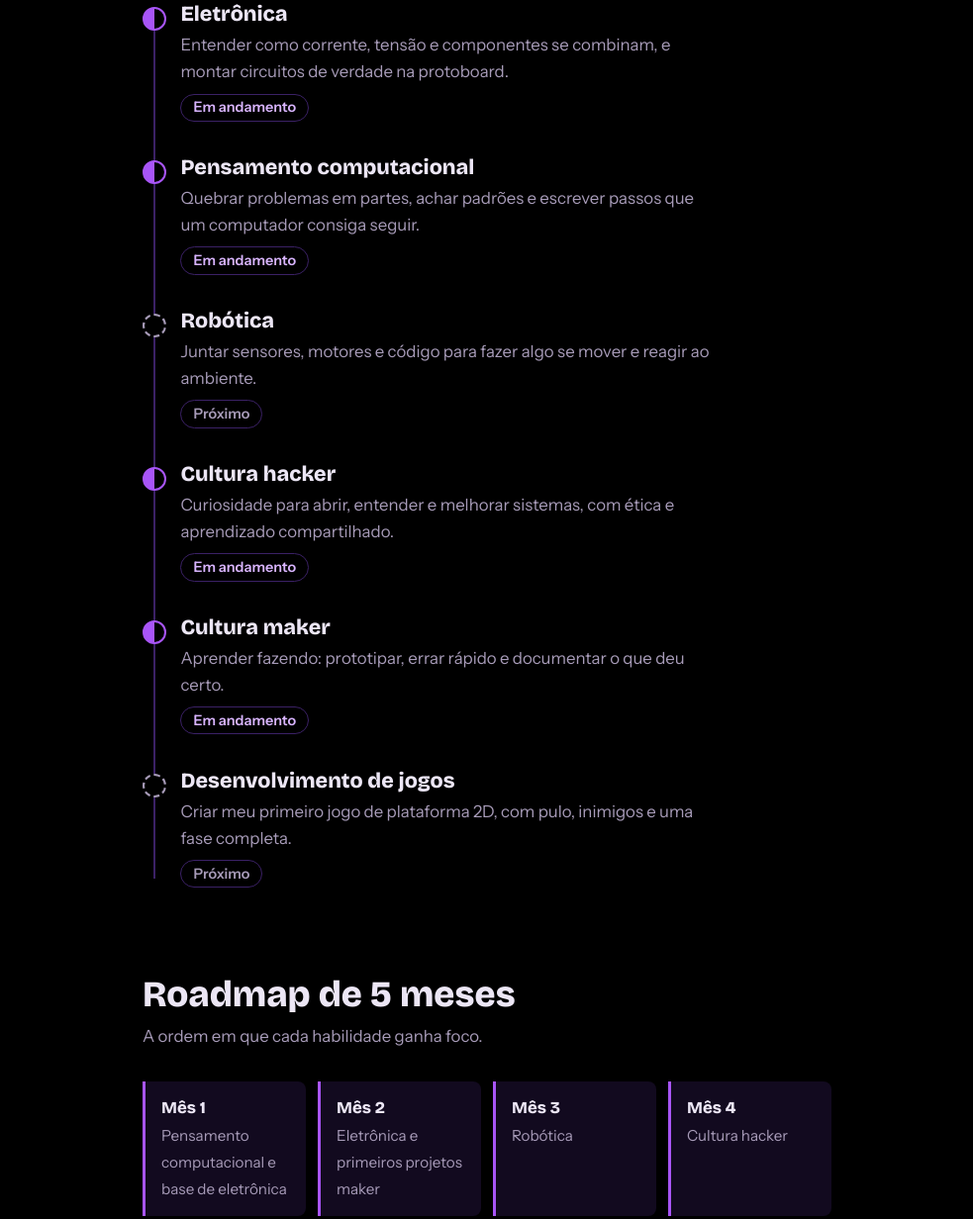
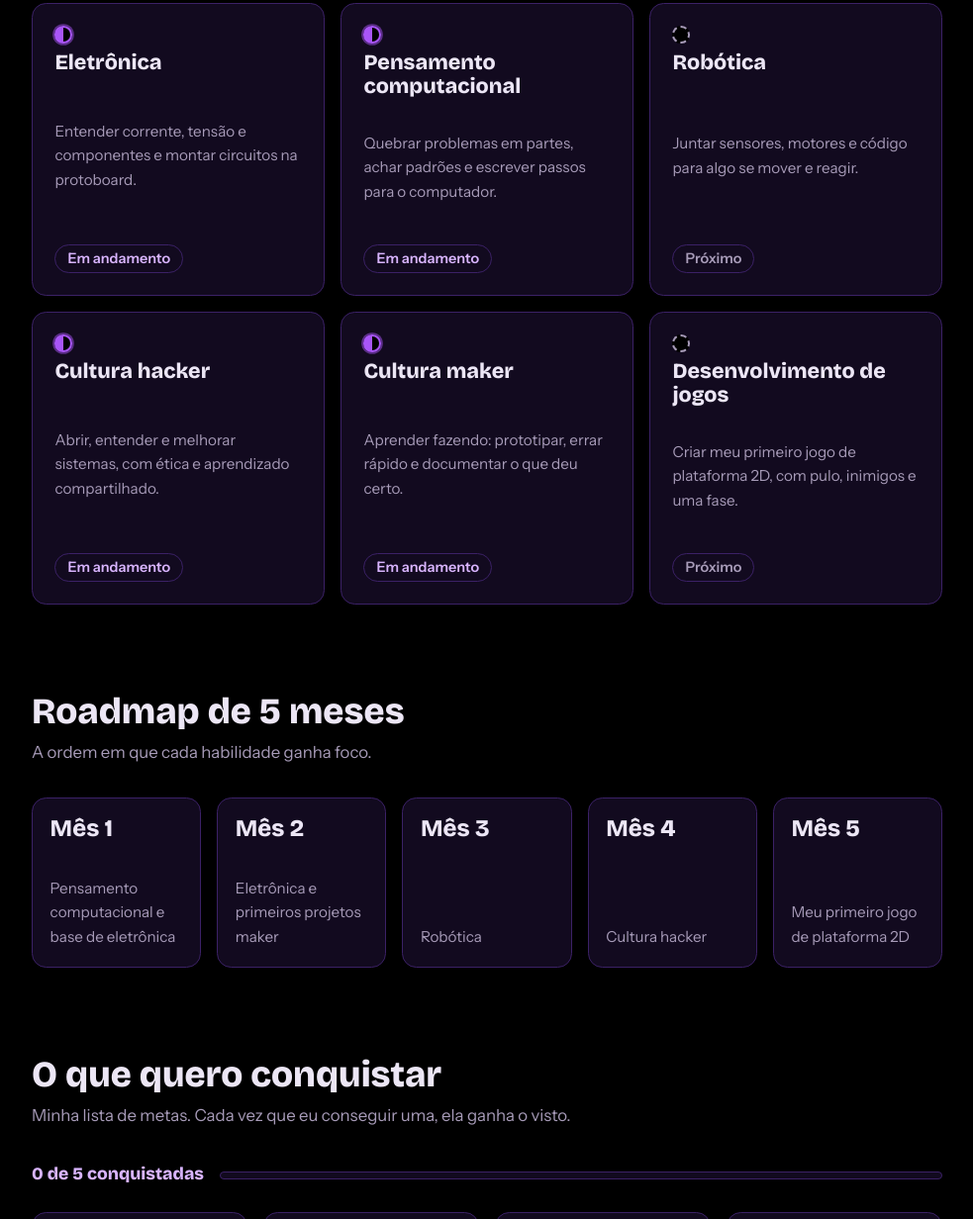
Before and after one commit to guilherme1326/guilherme, a plain HTML site: page index.html in a window 1280 px wide. Shown: the part 644-1876 px from the top of the page at 99% size, without its empty margins (148-1131 px from the left). Drawn offline with nearby package versions, Linux system fonts and the light colour scheme.

Commit message:
Update index.html

```diff
--- a/index.html
+++ b/index.html
@@ -14,7 +14,7 @@ body{margin:0;background:var(--bg);color:var(--tx);font:400 1.05rem/1.6 "Instrum
 h1,h2,h3{font-family:"Bricolage Grotesque","Instrument Sans",system-ui,sans-serif;margin:0;line-height:1.1}
 a{color:var(--acc2)}
 a:focus-visible{outline:3px solid var(--acc2);outline-offset:3px}
-.wrap{max-width:46rem;margin:0 auto;padding:0 1.25rem}
+.wrap{max-width:60rem;margin:0 auto;padding:0 1.25rem}
 nav{display:flex;gap:1.25rem;flex-wrap:wrap;padding:1.25rem 0;font-size:.95rem}
 nav a{color:var(--mut);text-decoration:none}nav a:hover{color:var(--acc2)}
 .hero{padding:3.5rem 0 2rem}
@@ -33,44 +33,56 @@ h2{font-size:clamp(1.7rem,5vw,2.3rem);font-weight:800;margin-bottom:.5rem}
 .legend .l1::before{background:var(--acc)}
 .legend .l2::before{background:linear-gradient(90deg,var(--acc) 50%,transparent 50%)}
 .legend .l3::before{border-style:dashed;border-color:var(--mut)}
-.trace{list-style:none;margin:0;padding:0 0 0 2.4rem;position:relative}
-.trace::before{content:"";position:absolute;left:.7rem;top:.6rem;bottom:.6rem;width:2px;background:var(--line)}
-.trace li{position:relative;padding:0 0 2.2rem}
-.trace li:last-child{padding-bottom:0}
-.node{position:absolute;left:-2.4rem;top:.25rem;width:1.5rem;height:1.5rem;border-radius:50%;border:2px solid var(--acc);background:var(--bg)}
-.done .node{background:var(--acc);box-shadow:0 0 0 4px #a855f740}
-.doing .node{background:linear-gradient(90deg,var(--acc) 50%,var(--bg) 50%)}
-.next .node{border-style:dashed;border-color:var(--mut)}
-.trace h3{font-size:1.35rem;font-weight:800}
-.trace p{margin:.35rem 0 .5rem;color:var(--mut);max-width:34rem}
 .st{display:inline-block;font-size:.9rem;font-weight:600;color:var(--acc2);border:1px solid var(--line);border-radius:999px;padding:.1rem .75rem}
-.next .st{color:var(--mut)}
 /* roadmap */
-.road{display:grid;gap:.75rem;grid-template-columns:repeat(auto-fit,minmax(8.5rem,1fr))}
-.road div{background:var(--surf);border-left:3px solid var(--acc);padding:.9rem 1rem;border-radius:0 .5rem .5rem 0}
-.road b{display:block;font-family:"Bricolage Grotesque",sans-serif;font-size:1.05rem}
-.road span{color:var(--mut);font-size:.95rem}
 /* metas */
 .meta-top{display:flex;align-items:baseline;gap:1rem;flex-wrap:wrap;margin-bottom:1.5rem}
 .count{font-family:"Bricolage Grotesque",sans-serif;font-weight:800;font-size:1.1rem;color:var(--acc2)}
 .bar{flex:1 1 8rem;height:.5rem;background:var(--surf);border:1px solid var(--line);border-radius:999px;overflow:hidden}
 .bar i{display:block;height:100%;width:0;background:var(--acc);transition:width .4s}
-.goals{list-style:none;margin:0;padding:0}
-.goals li{position:relative;padding:1rem 0 1rem 2.75rem;border-top:1px solid var(--line)}
-.goals li:last-child{border-bottom:1px solid var(--line)}
-.goals li::before{content:"";position:absolute;left:0;top:1.05rem;width:1.6rem;height:1.6rem;border:2px solid var(--acc);border-radius:.4rem}
-.goals li.feito::before{content:"\2713";background:var(--acc);color:#000;font:800 1.1rem/1.45rem "Instrument Sans",sans-serif;text-align:center}
-.goals b{display:block;font-size:1.1rem;font-weight:600}
 .edit-bar{display:none;margin:0 0 1.5rem;padding:1rem 1.25rem;background:var(--surf);border-left:3px solid var(--acc2);border-radius:0 .5rem .5rem 0}
 .edit-bar p{margin:0 0 .75rem;color:var(--mut)}
 .edit-bar button{font:600 1rem "Instrument Sans",sans-serif;background:var(--acc);color:#000;border:0;border-radius:.4rem;padding:.55rem 1rem;cursor:pointer;margin-right:.5rem}
 .edit-bar button.sec{background:transparent;color:var(--acc2);border:1px solid var(--line)}
 .edit-bar button:focus-visible,.goals li:focus-visible{outline:3px solid var(--acc2);outline-offset:3px}
 .editando .edit-bar{display:block}
+/* quadrados */
+.grid,.goals{list-style:none;margin:0;padding:0;display:grid;gap:1rem;grid-template-columns:repeat(auto-fill,minmax(15rem,1fr))}
+.road{grid-template-columns:repeat(auto-fill,minmax(10rem,1fr))}
+.goals{grid-template-columns:repeat(auto-fill,minmax(12rem,1fr))}
+.tile,.goals li{position:relative;isolation:isolate;overflow:hidden;aspect-ratio:1;display:flex;flex-direction:column;justify-content:space-between;padding:1.4rem;border:1px solid var(--line);border-radius:.9rem;background:linear-gradient(var(--acc),var(--acc)) left bottom/0 4px no-repeat,var(--surf);transition:transform .25s ease,border-color .25s,box-shadow .25s,background-size .4s ease}
+.tile:hover,.goals li:hover{transform:translateY(-6px) scale(1.02);border-color:var(--acc);box-shadow:0 16px 32px -14px #a855f7aa;background-size:100% 4px}
+.tile::after,.goals li::after{content:"";position:absolute;inset:0;z-index:-1;border-radius:inherit;pointer-events:none;opacity:0;transition:opacity .3s;background:radial-gradient(14rem circle at var(--mx,50%) var(--my,50%),#a855f73d,transparent 65%)}
+.tile:hover::after,.goals li:hover::after{opacity:1}
+.tile h3{font-size:1.35rem;font-weight:800;margin-top:1.6rem}
+.tile p{margin:.4rem 0 0;color:var(--mut);font-size:.95rem}
+.tile .st{align-self:flex-start;margin-top:.9rem}
+.dot{position:absolute;left:1.4rem;top:1.4rem;width:1.1rem;height:1.1rem;border-radius:50%;border:2px solid var(--acc);background:var(--bg);transition:transform .25s}
+.tile:hover .dot{transform:scale(1.3)}
+.done .dot{background:var(--acc);box-shadow:0 0 0 4px #a855f740}
+.doing .dot{background:linear-gradient(90deg,var(--acc) 50%,var(--bg) 50%);animation:pulse 2.4s ease-out infinite}
+.next .dot{border-style:dashed;border-color:var(--mut)}
+.next .st{color:var(--mut)}
+@keyframes pulse{0%{box-shadow:0 0 0 0 #a855f799}70%,100%{box-shadow:0 0 0 .6rem #a855f700}}
+.road .tile{aspect-ratio:1;padding:1.1rem}
+.road b{font-family:"Bricolage Grotesque",sans-serif;font-size:1.5rem;font-weight:800;line-height:1}
+.road span{color:var(--mut);font-size:.95rem;transition:color .25s}
+.road .tile:hover span{color:var(--tx)}
+.goals li::before{content:"";position:absolute;left:1.4rem;top:1.4rem;width:1.8rem;height:1.8rem;border:2px solid var(--acc);border-radius:.45rem;transition:background .25s}
+.goals li.feito{border-color:var(--acc)}
+.goals li.feito::before{content:"\2713";background:var(--acc);color:#000;font:800 1.25rem/1.55rem "Instrument Sans",sans-serif;text-align:center;animation:pop .45s cubic-bezier(.3,1.8,.5,1)}
+@keyframes pop{from{transform:scale(0) rotate(-40deg)}to{transform:none}}
+.goals b{display:block;font-size:1.2rem;font-weight:600;line-height:1.25}
+.goals li.feito b{color:var(--mut);text-decoration:line-through;text-decoration-color:var(--acc)}
 .editando .goals li{cursor:pointer}
-.editando .goals li:hover::before{background:#a855f740}
+.editando .goals li:hover::before{background:#a855f766}
 .editando .goals li.feito:hover::before{background:var(--acc)}
-.goals li.feito b{color:var(--mut);text-decoration:line-through;text-decoration-color:var(--acc)}
+nav a{position:relative}
+nav a::after{content:"";position:absolute;left:0;bottom:-.2rem;height:2px;width:100%;background:var(--acc);transform:scaleX(0);transform-origin:left;transition:transform .25s}
+nav a:hover::after,nav a:focus-visible::after{transform:scaleX(1)}
+h1{transition:letter-spacing .4s,color .4s}
+.hero:hover h1{letter-spacing:-.015em;color:var(--acc2)}
+@media (prefers-reduced-motion:reduce){.tile,.goals li,.dot,nav a::after,h1{transition:none}.tile:hover,.goals li:hover{transform:none}.doing .dot,.goals li.feito::before{animation:none}}
 footer{padding:3rem 0 4rem;color:var(--mut);border-top:1px solid var(--line);margin-top:2rem}
 footer h2{color:var(--tx)}
 @media (prefers-reduced-motion:reduce){.hero path{animation:none;stroke-dashoffset:0}html{scroll-behavior:auto}}
@@ -91,26 +103,26 @@ footer h2{color:var(--tx)}
 <p class="sub">Onde estou em cada habilidade. Atualizo conforme avanço.</p>
 <div class="legend"><span class="l1">Explorado</span><span class="l2">Em andamento</span><span class="l3">Próximo</span></div>
 <!-- Para mudar o status de uma trilha, troque a classe do <li> (done, doing ou next) e o texto do rótulo. -->
-<ol class="trace">
-<li class="doing"><i class="node"></i><h3>Eletrônica</h3><p>Entender como corrente, tensão e componentes se combinam, e montar circuitos de verdade na protoboard.</p><span class="st">Em andamento</span></li>
-<li class="doing"><i class="node"></i><h3>Pensamento computacional</h3><p>Quebrar problemas em partes, achar padrões e escrever passos que um computador consiga seguir.</p><span class="st">Em andamento</span></li>
-<li class="next"><i class="node"></i><h3>Robótica</h3><p>Juntar sensores, motores e código para fazer algo se mover e reagir ao ambiente.</p><span class="st">Próximo</span></li>
-<li class="doing"><i class="node"></i><h3>Cultura hacker</h3><p>Curiosidade para abrir, entender e melhorar sistemas, com ética e aprendizado compartilhado.</p><span class="st">Em andamento</span></li>
-<li class="doing"><i class="node"></i><h3>Cultura maker</h3><p>Aprender fazendo: prototipar, errar rápido e documentar o que deu certo.</p><span class="st">Em andamento</span></li>
-<li class="next"><i class="node"></i><h3>Desenvolvimento de jogos</h3><p>Criar meu primeiro jogo de plataforma 2D, com pulo, inimigos e uma fase completa.</p><span class="st">Próximo</span></li>
-</ol>
+<ul class="grid">
+<li class="tile doing"><i class="dot"></i><h3>Eletrônica</h3><p>Entender corrente, tensão e componentes e montar circuitos na protoboard.</p><span class="st">Em andamento</span></li>
+<li class="tile doing"><i class="dot"></i><h3>Pensamento computacional</h3><p>Quebrar problemas em partes, achar padrões e escrever passos para o computador.</p><span class="st">Em andamento</span></li>
+<li class="tile next"><i class="dot"></i><h3>Robótica</h3><p>Juntar sensores, motores e código para algo se mover e reagir.</p><span class="st">Próximo</span></li>
+<li class="tile doing"><i class="dot"></i><h3>Cultura hacker</h3><p>Abrir, entender e melhorar sistemas, com ética e aprendizado compartilhado.</p><span class="st">Em andamento</span></li>
+<li class="tile doing"><i class="dot"></i><h3>Cultura maker</h3><p>Aprender fazendo: prototipar, errar rápido e documentar o que deu certo.</p><span class="st">Em andamento</span></li>
+<li class="tile next"><i class="dot"></i><h3>Desenvolvimento de jogos</h3><p>Criar meu primeiro jogo de plataforma 2D, com pulo, inimigos e uma fase.</p><span class="st">Próximo</span></li>
+</ul>
 </section>
 
 <section id="roadmap">
 <h2>Roadmap de 5 meses</h2>
 <p class="sub">A ordem em que cada habilidade ganha foco.</p>
-<div class="road">
-<div><b>Mês 1</b><span>Pensamento computacional e base de eletrônica</span></div>
-<div><b>Mês 2</b><span>Eletrônica e primeiros projetos maker</span></div>
-<div><b>Mês 3</b><span>Robótica</span></div>
-<div><b>Mês 4</b><span>Cultura hacker</span></div>
-<div><b>Mês 5</b><span>Meu primeiro jogo de plataforma 2D</span></div>
-</div>
+<ul class="grid road">
+<li class="tile"><b>Mês 1</b><span>Pensamento computacional e base de eletrônica</span></li>
+<li class="tile"><b>Mês 2</b><span>Eletrônica e primeiros projetos maker</span></li>
+<li class="tile"><b>Mês 3</b><span>Robótica</span></li>
+<li class="tile"><b>Mês 4</b><span>Cultura hacker</span></li>
+<li class="tile"><b>Mês 5</b><span>Meu primeiro jogo de plataforma 2D</span></li>
+</ul>
 </section>
 
 <section id="metas">
@@ -163,5 +175,8 @@ if(navigator.clipboard&&navigator.clipboard.writeText){navigator.clipboard.write
 atualizar();
 })();
 </script>
+<script>
+document.addEventListener("pointermove",function(e){var t=e.target.closest&&e.target.closest(".tile,.goals li");if(!t)return;var r=t.getBoundingClientRect();t.style.setProperty("--mx",(e.clientX-r.left)+"px");t.style.setProperty("--my",(e.clientY-r.top)+"px")});
+</script>
 </body>
 </html>
```
